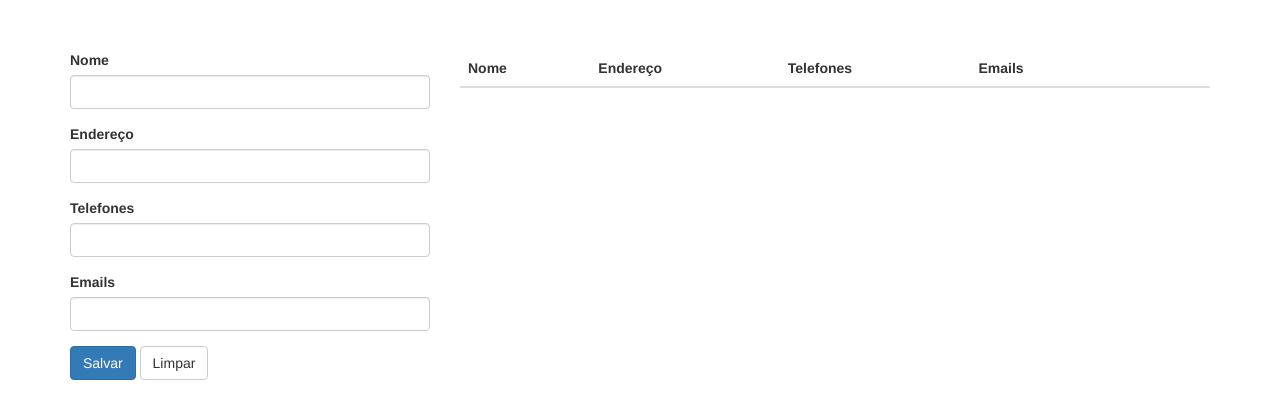
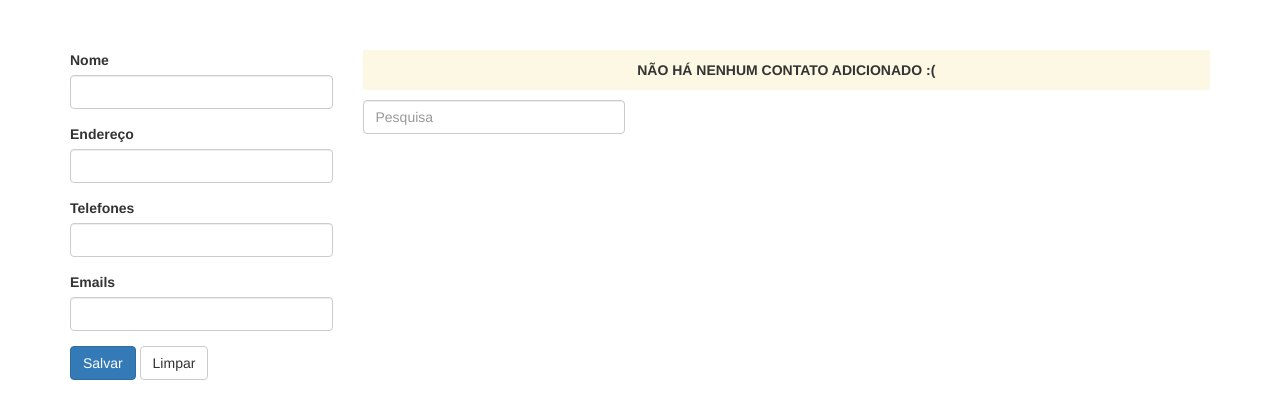
Before and after one commit to jonasaraldi/agenda-nodejs, a Node server app: page / in a window 1280 px wide. Shown: the top 419 px of the page. Run offline with Node 20, Linux system fonts and the light colour scheme; lists and menus that the app fills with data are empty; some libraries are stand-ins or nearby versions.

Commit message:
search option implemented and some bugs fixed

```diff
--- a/libs/connect.js
+++ b/libs/connect.js
@@ -6,7 +6,7 @@ var urls = {
 };
 
 module.exports = function() {
-	var url = urls['local'];
+	var url = urls['remote'];
 
 	var db = mongoose.connection;
 	db.on('error', console.error.bind(console, 'connection error:'));
--- a/public/js/controllers/MainController.js
+++ b/public/js/controllers/MainController.js
@@ -1,16 +1,18 @@
 app.controller('MainController',
 	['$scope','ContactService', function($scope,ContactService){
-
 		$scope = $scope || {};
 
 		var isUpdate = false;
+		$scope.loading = false;
 		$scope.contacts = [];
-		$scope.current = {
-			name: '',
-			address: '',
-			phones: [],
-			emails: []
-		};
+		$scope.current = {};
+
+		function _showMessage(message) {
+			$scope.message = message || '';
+			setTimeout(function() {
+				$scope.message = '';
+			}, 1000);
+		}
 
 		function _resetCurrent() {
 			$scope.current = {
@@ -21,29 +23,44 @@ app.controller('MainController',
 			};
 		}
 
+		function _loadingUntil(func) {
+			$scope.loading = true;
+			if(func && func instanceof Function)
+				func();
+			$scope.loading = false;
+		}
+
 		function _getContacts(){
+			_loadingUntil(function() {
 				ContactService.get(function(response){
 					$scope.contacts = response;
+				});
 			});
 		}
 
 		$scope.saveContact = function() {
-			console.log($scope.current);
-			$scope.current.phones = (typeof $scope.current.phones == 'array') ? $scope.current.phones.split(',') : $scope.current.phones;
-			$scope.current.emails = (typeof $scope.current.emails == 'array') ? $scope.current.emails.split(',') : $scope.current.emails;
+			_loadingUntil(function() {
+				$scope.current.phones = ($scope.current.phones instanceof Array) ? $scope.current.phones : $scope.current.phones.split(',');
+				$scope.current.emails = ($scope.current.emails instanceof Array) ? $scope.current.emails : $scope.current.emails.split(',');
 
 				if(isUpdate) {
 					ContactService.update({
 						id: $scope.current._id
-				}, $scope.current);
+					}, $scope.current, function(response) {
+						_getContacts();
+						_showMessage(response.message);
+					});
 					isUpdate = false;
 				}
 				else {
-				ContactService.create($scope.current);
+					ContactService.create($scope.current, function(response) {
+						_getContacts();
+						_showMessage(response.message);
+					});
 				}
 
 				_resetCurrent();
-			_getContacts();
+			});
 		};
 
 		$scope.updateContact = function(contact) {
@@ -52,11 +69,19 @@ app.controller('MainController',
 		};
 
 		$scope.deleteContact = function(contact) {
+			_loadingUntil(function() {
 				ContactService.delete({
 					id: contact._id
+				}, function(response) {
+					if($scope.current._id === contact._id)
+						_resetCurrent();
+
+					_getContacts();
+					_showMessage(response.message);
 				});
-			_getContacts();
+			});
 		};
 
+		_resetCurrent();
 		_getContacts();
 	}]);
--- a/views/index.html
+++ b/views/index.html
@@ -10,9 +10,18 @@
 	<script src="/js/controllers/MainController.js" type="text/javascript"></script>
 </head>
 <body data-ng-controller="MainController">
+
+	<div data-ng-show="loading">
+		Loading...
+	</div>
+
+	<div data-ng-show="message !== ''">
+		{{ message }}
+	</div>
+
 	<div class="container" style="margin-top: 50px">
 		<div class="row">
-			<div class="col-md-4">
+			<div class="col-md-3">
 				<form role="form">
 					<div class="form-group">
 						<label>Nome</label>
@@ -34,8 +43,17 @@
 					<button type="reset" class="btn btn-default">Limpar</button>
 				</form>
 			</div>
-			<div class="col-md-8">
-				<table class="table table-striped">
+			<div class="col-md-9">
+				<p data-ng-hide="contacts.length > 0" class="bg-warning text-center text-uppercase" style="padding: 10px">
+					<strong>Não há nenhum contato adicionado :(</strong>
+				</p>
+
+				<div class="row">
+					<div class="col-md-4">
+						<input type="text" placeholder="Pesquisa" data-ng-model="searchText" class="form-control" />
+					</div>
+				</div>
+				<table class="table table-striped" data-ng-show="contacts.length > 0">
 					<thead>
 						<tr>
 							<th>Nome</th>
@@ -47,19 +65,31 @@
 						</tr>
 					</thead>
 					<tbody>
-						<tr data-ng-repeat="contact in contacts">
+						<tr data-ng-repeat="contact in contacts | filter: searchText">
 							<td>{{ contact.name }}</td>
 							<td>{{ contact.address }}</td>
-							<td>{{ contact.phones }}</td>
-							<td>{{ contact.emails }}</td>
+							<td>
+								<span data-ng-repeat="phone in contact.phones">
+									<a href="tel:{{ phone }}">
+										{{ phone }}
+									</a>
+								</span>
+							</td>
+							<td>
+								<span data-ng-repeat="email in contact.emails">
+									<a href="mailto:{{ email }}">
+										{{ email }}
+									</a>
+								</span>
+							</td>
 							<td>
 								<button type="button" class="btn btn-default" data-ng-click="updateContact(contact)">
-									<i class="glyphicon glyphicon-pencil"></i> Editar
+									<i class="glyphicon glyphicon-pencil"></i>
 								</button>
 							</td>
 							<td>
 								<button type="button" class="btn btn-default" data-ng-click="deleteContact(contact)">
-									<i class="glyphicon glyphicon-trash"></i> Excluir
+									<i class="glyphicon glyphicon-trash"></i>
 								</button>
 							</td>
 						</tr>
```
Also changed, not shown: controllers/contact.js (+4 -5 lines). Lines whose indentation alone changed are shown as unchanged.
